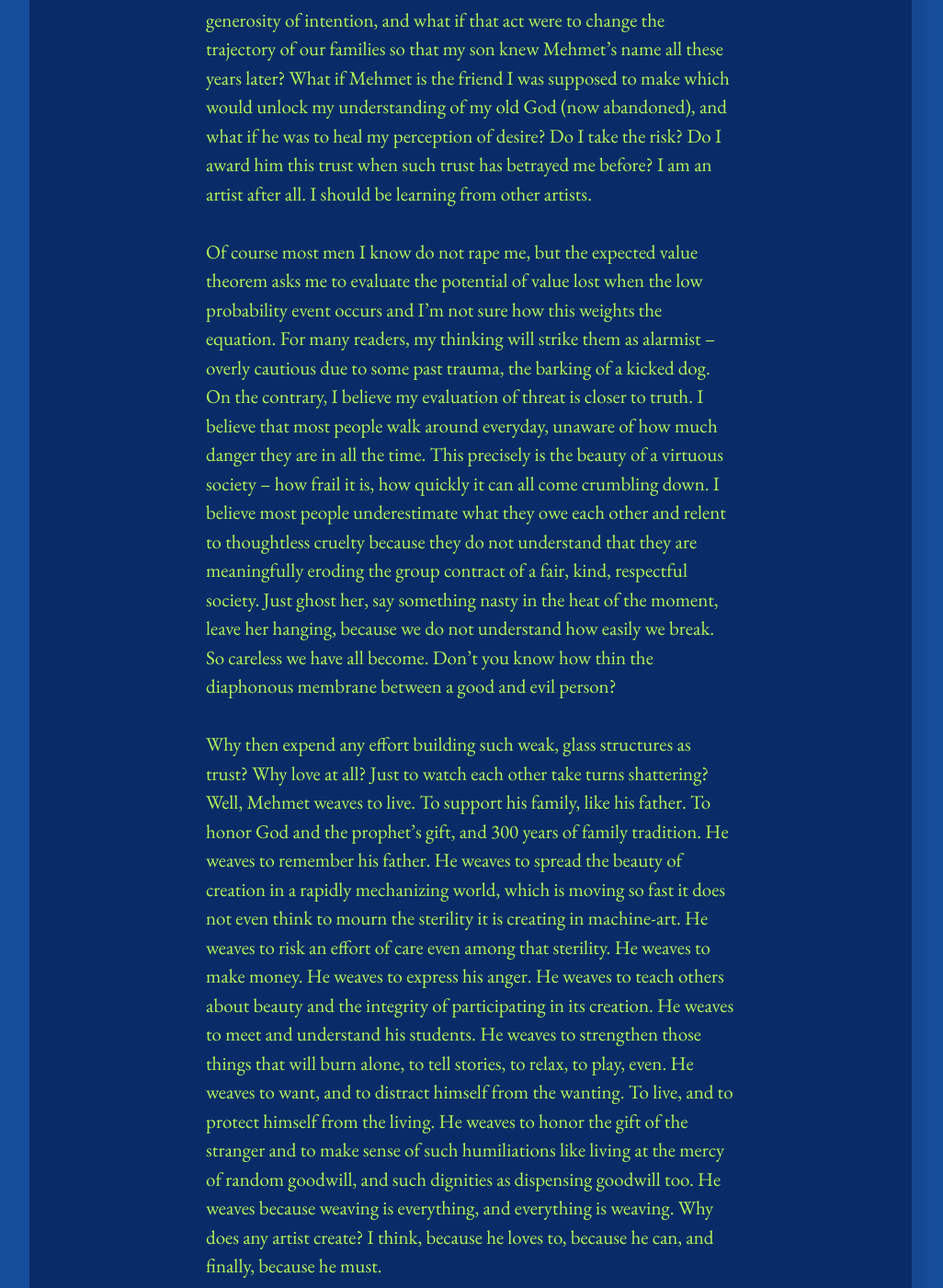
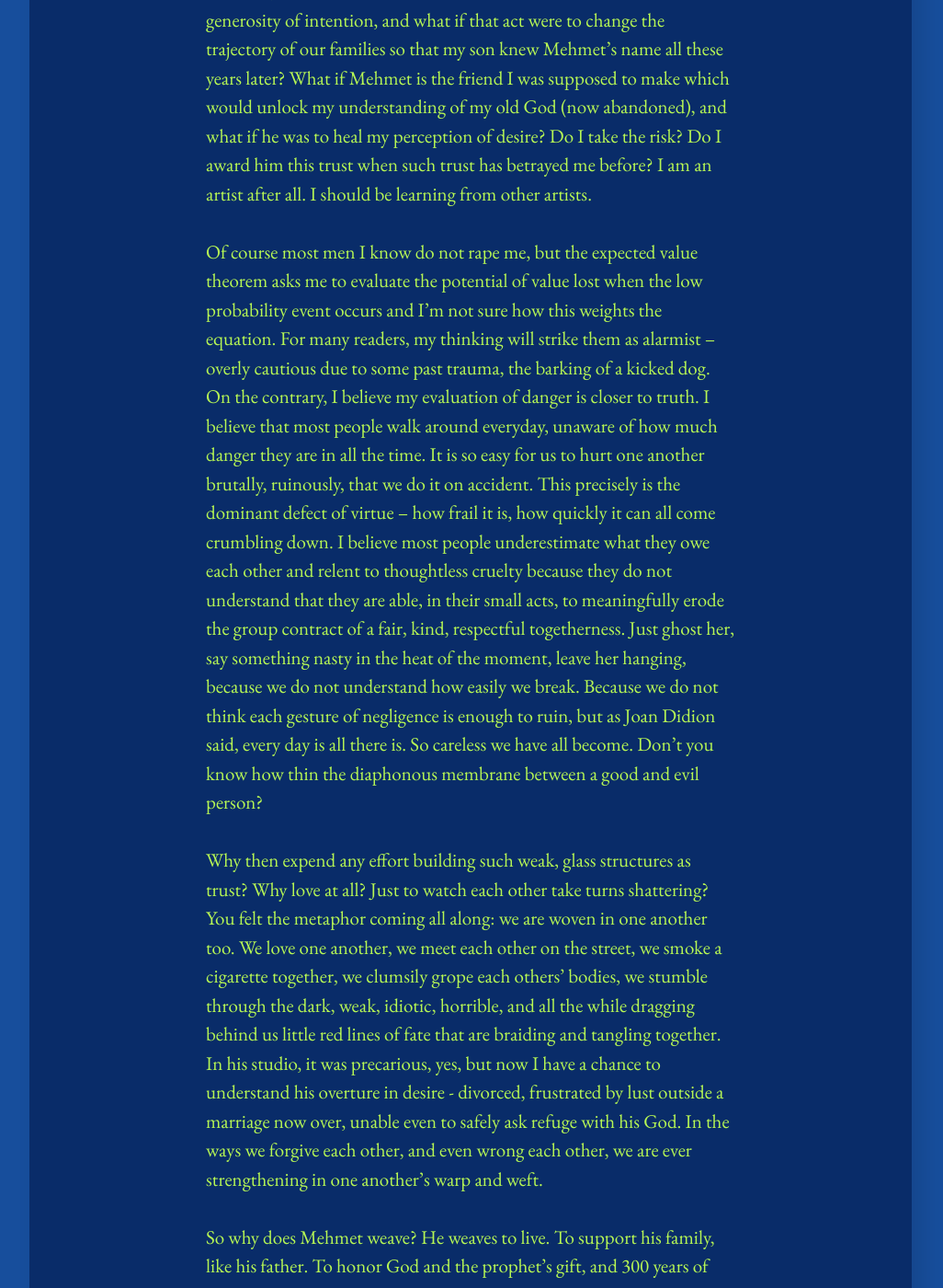
Before and after one commit to limh0228/schemes_and_machinations, a Jekyll site: the page built from _posts/2025-08-22-weaver.md, in a window 1280 px wide and 1400 px high, scrolled down 5415 px. Shown: the whole window at 92% size, without its empty margins (128-1154 px from the left). Built offline with Jekyll 4.4.1, drawn with Linux system fonts in a browser that asks for light colours; some of the changed text lies outside the part shown.

Commit message:
final edits Mehmet

```diff
--- a/_posts/2025-08-22-weaver.md
+++ b/_posts/2025-08-22-weaver.md
@@ -50,11 +50,11 @@
 
 <br>
 
-I am always haunted by this -- the threat posed by desire. It is an iteration of the threat garnered by wielding any amount of power, however the power gained by *being desired* is unstable. It cannot be harnessed or controlled by the desired object, and is granted to me by a reductive evaluation of my self (often my body) down to an object of wanting, or in other words, something that can be taken (for in capitalism, we grow to understand things we want as things we shall have). Naturally, one confronts this question: what can be taken from me? All women think of one answer instinctively: sex.
+I am always haunted by this -- the threat posed by desire. It is an iteration of the universal threat garnered by wielding any amount of power, however the power gained by *being desired* is unstable. It cannot be harnessed or controlled by the desired object, and is granted to me by a reductive evaluation of my self (often my body) down to an object of wanting, or in other words, something that can be taken (for in capitalism, we grow to understand things we want as things we shall have). Naturally, one confronts this question: what can be taken from me? All women think of one answer instinctively: sex.
 
 <br>
 
-The male obsession with desirability as a source of female power fails to understand this: desire is a threat. We can do our best to take control of this ebbing, flowing, humiliating power, and wear low-cut tops to harness desirability and call it "empowerment", but then we are still dressing ourselves for the fight. Empowered? Over what? What requires us to dress for power? Armor is still worn for the enemy. Under hetero-patriarchy, when are women actually free to understand social relationships without the threat of desire?
+The male obsession with desirability as a source of female power fails to understand this: desire is a threat. We can do our best to take control of this ebbing, flowing, humiliating power, and wear low-cut tops to harness desirability and call it "empowerment", but then we are still dressing ourselves for the fight. Empowered? Over what? What requires us to dress for power? Armor is still worn for the enemy. Under hetero-patriarchy, when are women actually free to understand social relationships with men without the threat of desire?
 
 <br>
 
@@ -66,11 +66,15 @@
 
 <br>
 
-Of course most men I know do not rape me, but the expected value theorem asks me to evaluate the potential of value lost when the low probability event occurs and I'm not sure how this weights the equation. For many readers, my thinking will strike them as alarmist -- overly cautious due to some past trauma, the barking of a kicked dog. On the contrary, I believe my evaluation of threat is closer to truth. I believe that most people walk around everyday, unaware of how much danger they are in all the time. This precisely is the beauty of a virtuous society -- how frail it is, how quickly it can all come crumbling down. I believe most people underestimate what they owe each other and relent to thoughtless cruelty because they do not understand that they are meaningfully eroding the group contract of a fair, kind, respectful society. Just ghost her, say something nasty in the heat of the moment, leave her hanging, because we do not understand how easily we break. So careless we have all become. Don't you know how thin the diaphonous membrane between a good and evil person?
+Of course most men I know do not rape me, but the expected value theorem asks me to evaluate the potential of value lost when the low probability event occurs and I'm not sure how this weights the equation. For many readers, my thinking will strike them as alarmist -- overly cautious due to some past trauma, the barking of a kicked dog. On the contrary, I believe my evaluation of danger is closer to truth. I believe that most people walk around everyday, unaware of how much danger they are in all the time. It is so easy for us to hurt one another brutally, ruinously, that we do it on accident. This precisely is the dominant defect of virtue -- how frail it is, how quickly it can all come crumbling down. I believe most people underestimate what they owe each other and relent to thoughtless cruelty because they do not understand that they are able, in their small acts, to meaningfully erode the group contract of a fair, kind, respectful togetherness. Just ghost her, say something nasty in the heat of the moment, leave her hanging, because we do not understand how easily we break. Because we do not think each gesture of negligence is enough to ruin, but as Joan Didion said, every day is all there is. So careless we have all become. Don't you know how thin the diaphonous membrane between a good and evil person?
 
 <br>
 
-Why then expend any effort building such weak, glass structures as trust? Why love at all? Just to watch each other take turns shattering? Well, Mehmet weaves to live. To support his family, like his father. To honor God and the prophet’s gift, and 300 years of family tradition. He weaves to remember his father. He weaves to spread the beauty of creation in a rapidly mechanizing world, which is moving so fast it does not even think to mourn the sterility it is creating in machine-art. He weaves to risk an effort of care even among that sterility. He weaves to make money. He weaves to express his anger. He weaves to teach others about beauty and the integrity of participating in its creation. He weaves to meet and understand his students. He weaves to strengthen those things that will burn alone, to tell stories, to relax, to play, even. He weaves to want, and to distract himself from the wanting. To live, and to protect himself from the living. He weaves to honor the gift of the stranger and to make sense of such humiliations like living at the mercy of random goodwill, and such dignities as dispensing goodwill too. He weaves because weaving is everything, and everything is weaving. Why does any artist create? I think, because he loves to, because he can, and finally, because he must.
+Why then expend any effort building such weak, glass structures as trust? Why love at all? Just to watch each other take turns shattering? You felt the metaphor coming all along: we are woven in one another too. We love one another, we meet each other on the street, we smoke a cigarette together, we clumsily grope each others' bodies, we stumble through the dark, weak, idiotic, horrible, and all the while dragging behind us little red lines of fate that are braiding and tangling together. In his studio, it was precarious, yes, but now I have a chance to understand his overture in desire - divorced, frustrated by lust outside a marriage now over, unable even to safely ask refuge with his God. In the ways we forgive each other, and even wrong each other, we are ever strengthening in one another's warp and weft.
+
+<br>
+
+So why does Mehmet weave? He weaves to live. To support his family, like his father. To honor God and the prophet’s gift, and 300 years of family tradition. He weaves to remember his father. He weaves to spread the beauty of creation in a rapidly mechanizing world, which is moving so fast it does not even think to mourn the sterility it is creating in machine-art. He weaves to risk an effort of care even among that sterility. He weaves to make money. He weaves to express his anger. He weaves to teach others about beauty and the integrity of participating in its creation. He weaves to meet and understand his students. He weaves to strengthen those things that will burn alone, to tell stories, to relax, to play, even. He weaves to want, and to distract himself from the wanting. To live, and to protect himself from the living. He weaves to honor the gift of the stranger and to make sense of such humiliations like living at the mercy of random goodwill, and such dignities as dispensing goodwill too. He weaves because weaving is everything, and everything is weaving. Why does any artist create? I think, because he loves to, because he can, and finally, because he must.
 
 <br>
 
```
